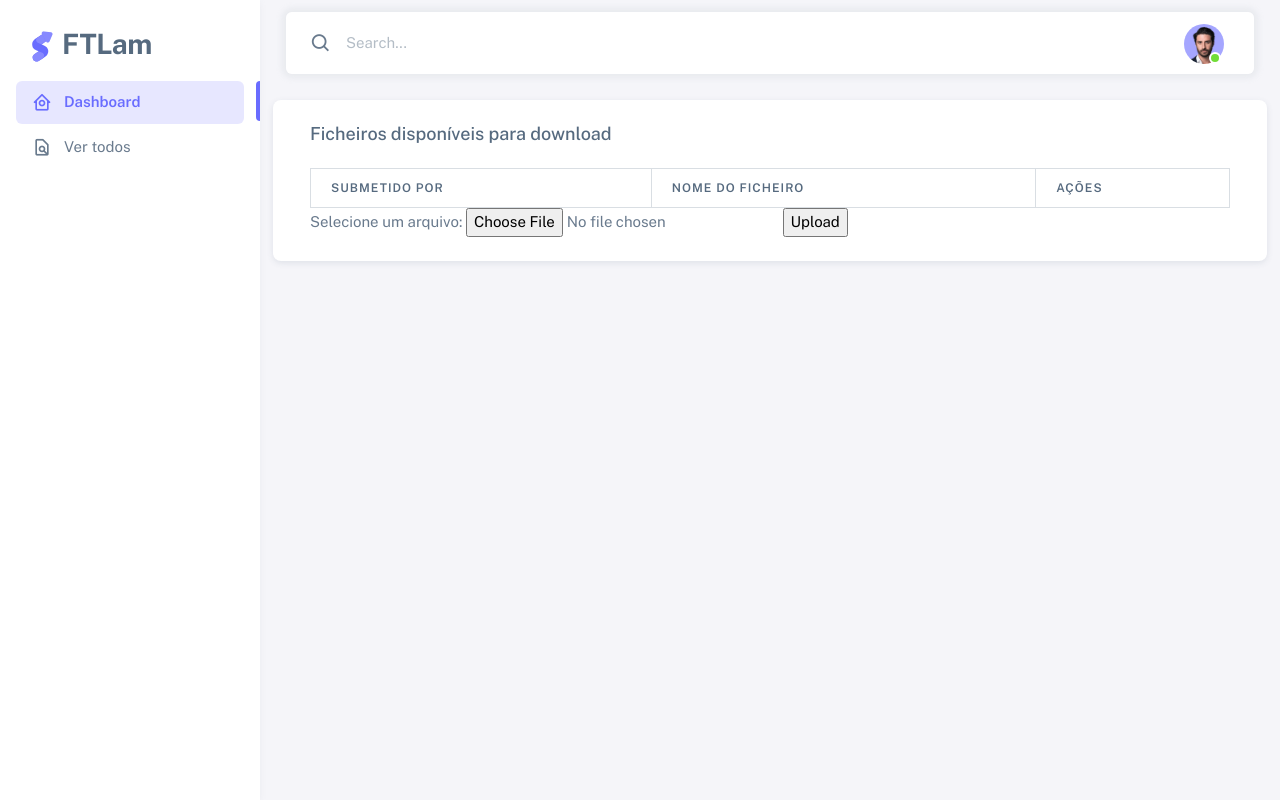
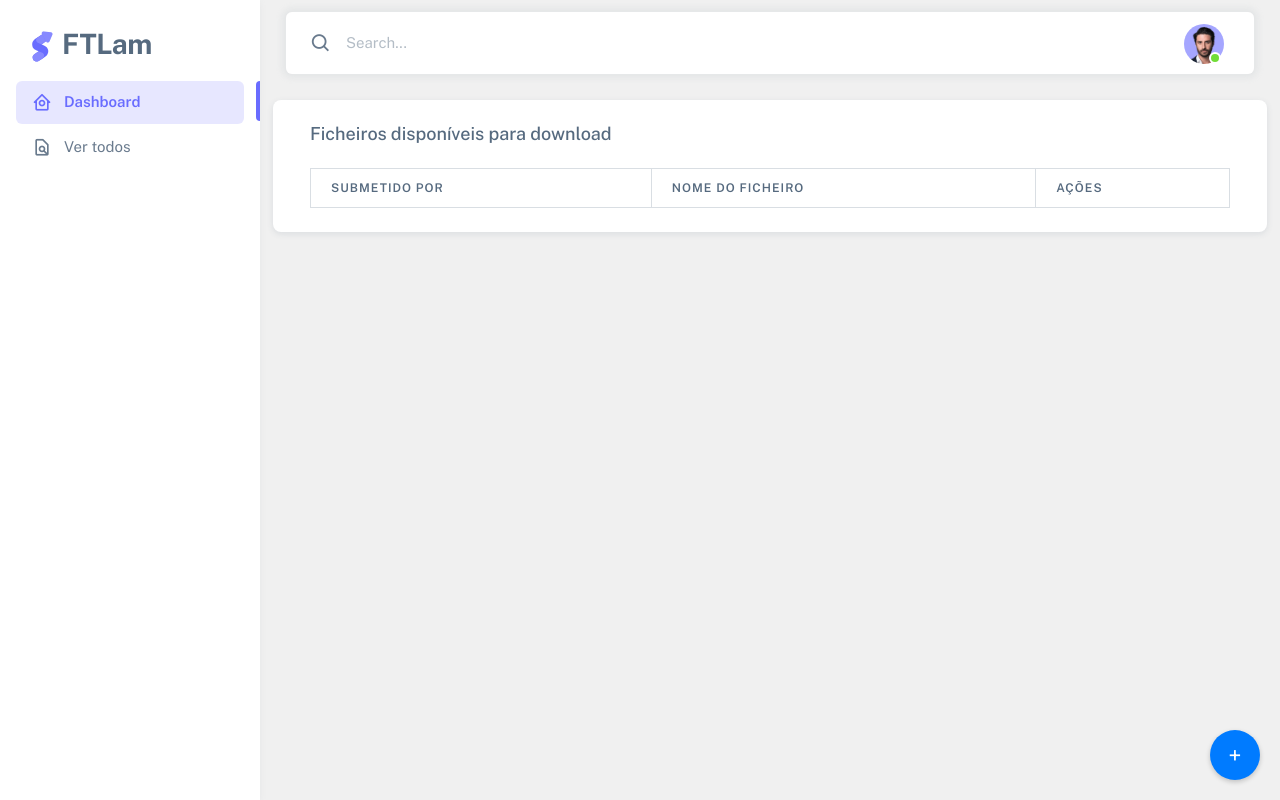
Before and after one commit to HannaPaiva/WEB-TP3, a PHP site: page /mostrarficheiros.php in a window 1280 px wide. Run offline with PHP 8.4, Linux system fonts and the light colour scheme; data comes from the database, SQL or seed files in the repository; data that the repository does not hold is empty; some libraries are stand-ins or nearby versions.

Commit message:
adição de botão de adicionar

```diff
--- a/views/mostrarficheiros.php
+++ b/views/mostrarficheiros.php
@@ -52,6 +52,52 @@ require "../php/conn.php";
                 <div id="fileList"></div>
                 <script src="../js/teste1.js"></script>
 
+
+
+                <style>
+                  body {
+                    margin: 0;
+                    padding: 0;
+                    display: flex;
+                    justify-content: center;
+                    align-items: center;
+                    height: 100vh;
+                    background-color: #f0f0f0;
+                  }
+
+                  .add-button {
+                    position: fixed;
+                    bottom: 20px;
+                    right: 20px;
+                    width: 50px;
+                    height: 50px;
+                    background-color: #007bff;
+                    color: #fff;
+                    border: none;
+                    border-radius: 50%;
+                    font-size: 24px;
+                    cursor: pointer;
+                    box-shadow: 0 2px 5px rgba(0, 0, 0, 0.2);
+                    display: flex;
+                    justify-content: center;
+                    align-items: center;
+                    text-decoration: none;
+                  }
+
+                  .add-button:hover {
+                    background-color: #0056b3;
+                  }
+                </style>
+                <a href="#" class="add-button" data-bs-toggle="modal" data-bs-target="#exampleModal">+</a>
+                <div class="modal fade" id="exampleModal" tabindex="-1" aria-labelledby="exampleModalLabel" aria-hidden="true">
+                  <div class="modal-dialog">
+                    <div class="modal-content">
+                      <div class="modal-header">
+                        <h5 class="modal-title" id="exampleModalLabel">Seu Modal</h5>
+                        <button type="button" class="btn-close" data-bs-dismiss="modal" aria-label="Close"></button>
+                      </div>
+                      <div class="modal-body">
+
                         <form action="../php/postFiles.php" method="post" enctype="multipart/form-data">
                           Selecione um arquivo:
                           <input type="file" name="fileToUpload" id="fileToUpload">
@@ -61,6 +107,14 @@ require "../php/conn.php";
 
 
 
+                      </div>
+                      <div class="modal-footer">
+                        <button type="button" class="btn btn-secondary" data-bs-dismiss="modal">Fechar</button>
+                        <!-- Outros botões do rodapé, se necessário -->
+                      </div>
+                    </div>
+                  </div>
+                </div>
 
               </div>
             </div>
```
Also changed, not shown: php/processregistar.php (+2 -14 lines). Lines whose indentation alone changed are shown as unchanged.
